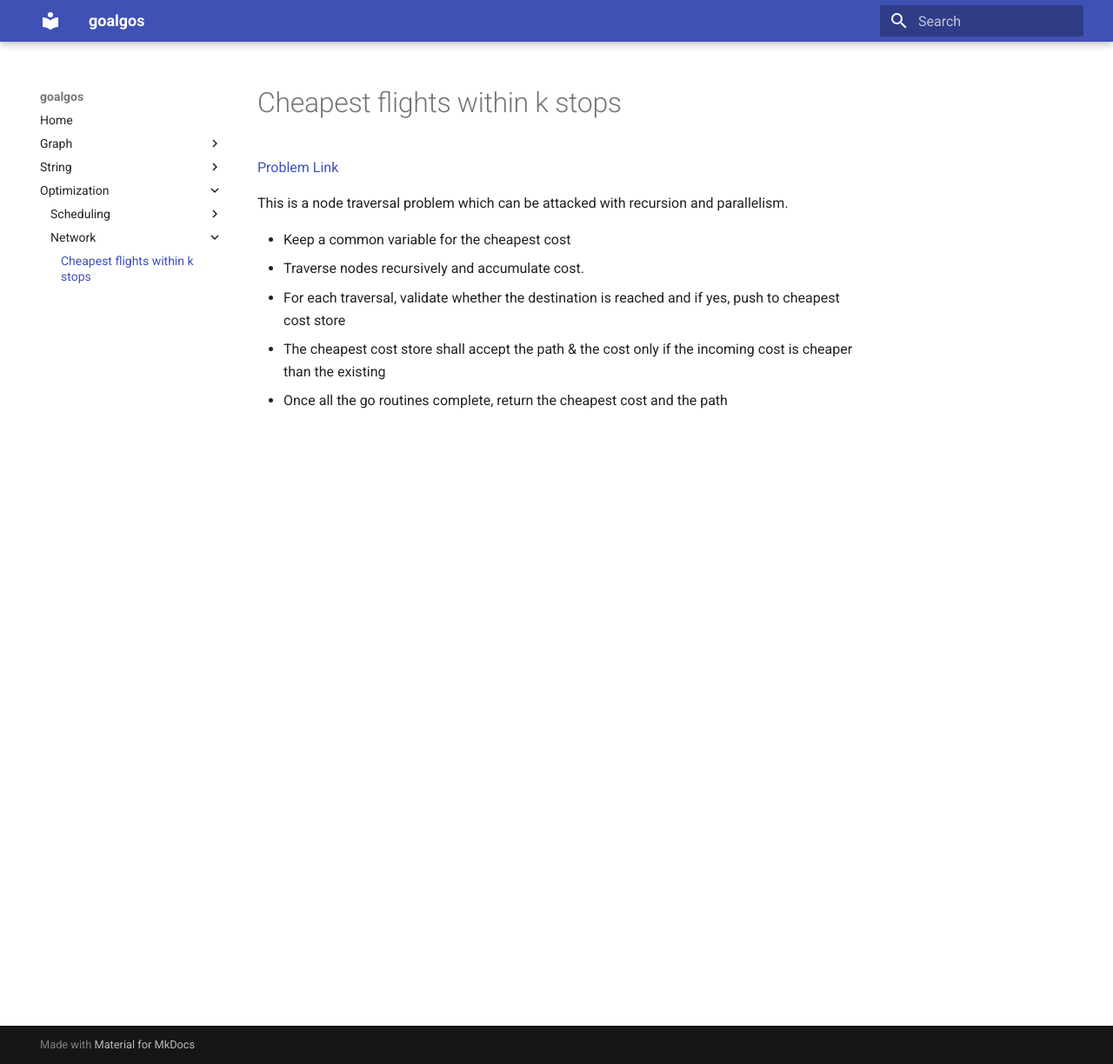
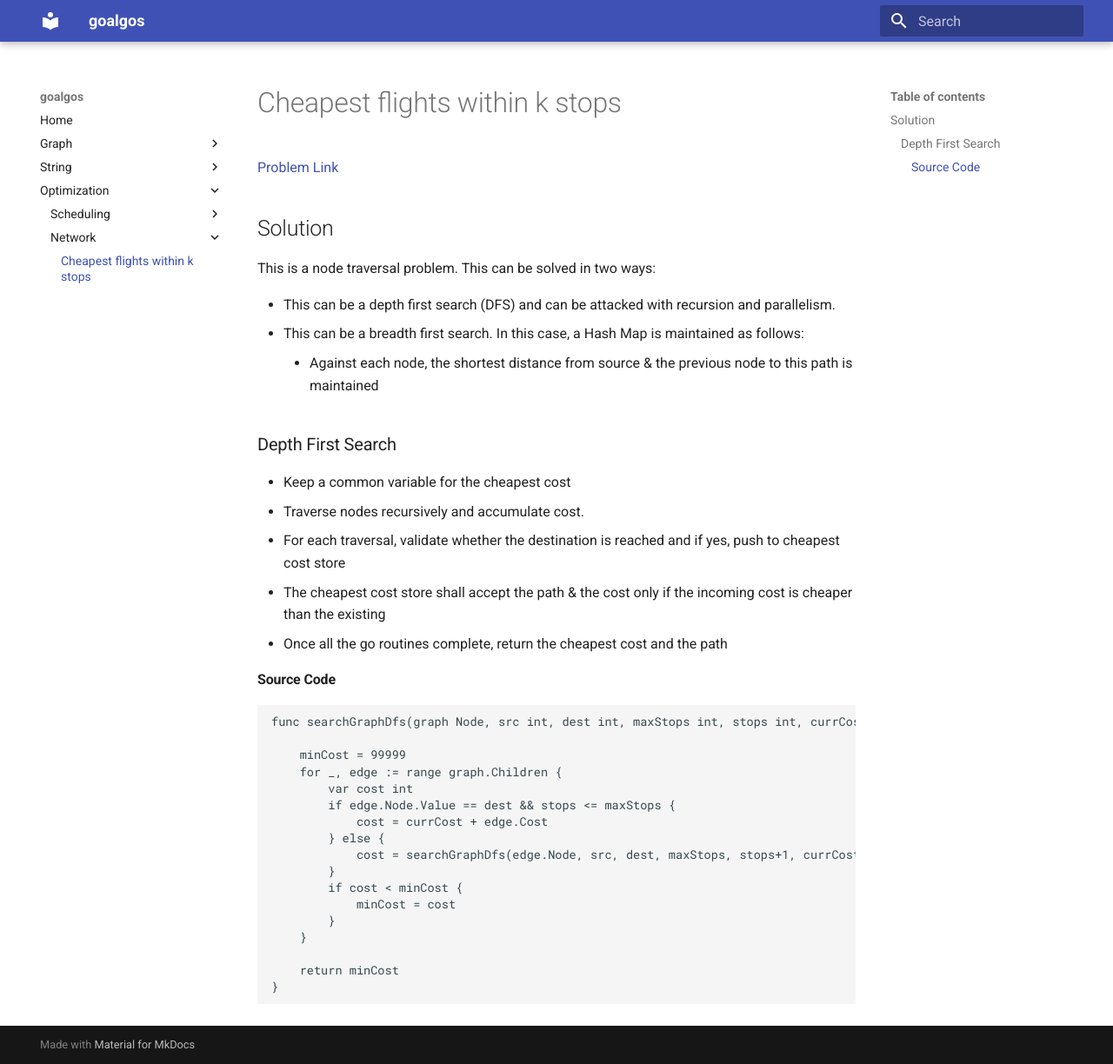
Before and after one commit to jeyabalajis/goalgos, an MkDocs documentation site: the page built from docs/optimization/cheapest-flights-within-k-stops.md, in a window 1280 px wide and 1224 px high. Shown: the whole window at 87% size. Built offline with MkDocs 1.6.1 and Material for MkDocs 9.7.7, drawn with Linux system fonts in a browser that asks for light colours.

Commit message:
added documentation

````diff
--- a/docs/optimization/cheapest-flights-within-k-stops.md
+++ b/docs/optimization/cheapest-flights-within-k-stops.md
@@ -2,10 +2,39 @@
 
 [Problem Link](https://leetcode.com/problems/cheapest-flights-within-k-stops/)
 
-This is a node traversal problem which can be attacked with recursion and parallelism.
 
+## Solution
+
+This is a node traversal problem. This can be solved in two ways:
+
+- This can be a depth first search (DFS) and can be attacked with recursion and parallelism.
+- This can be a breadth first search. In this case, a Hash Map is maintained as follows:
+    - Against each node, the shortest distance from source & the previous node to this path is maintained
+
+### Depth First Search
 - Keep a common variable for the cheapest cost
 - Traverse nodes recursively and accumulate cost.
 - For each traversal, validate whether the destination is reached and if yes, push to cheapest cost store
 - The cheapest cost store shall accept the path &amp; the cost only if the incoming cost is cheaper than the existing
 - Once all the go routines complete, return the cheapest cost and the path
+
+#### Source Code
+```
+func searchGraphDfs(graph Node, src int, dest int, maxStops int, stops int, currCost int) (minCost int) {
+
+	minCost = 99999
+	for _, edge := range graph.Children {
+		var cost int
+		if edge.Node.Value == dest && stops <= maxStops {
+			cost = currCost + edge.Cost
+		} else {
+			cost = searchGraphDfs(edge.Node, src, dest, maxStops, stops+1, currCost+edge.Cost)
+		}
+		if cost < minCost {
+			minCost = cost
+		}
+	}
+
+	return minCost
+}
+```
````
Also changed, not shown: docs/index.md (+4 -4 lines), docs/optimization/schedule-courses.md (+58 -7 lines), docs/string/break-sentence-by-substr.md (added, +92 -0 lines), docs/string/word-break/break-sentence-by-substr.md (deleted, +0 -1 lines), site/404.html, site/graph/max-sum-possible-tree/index.html, site/graph/same-tree/index.html, site/index.html, site/optimization/cheapest-flights-within-k-stops/index.html, site/optimization/schedule-courses/index.html, site/search/search_index.json, site/sitemap.xml, site/string/break-sentence-by-substr/index.html, 1 other file.
